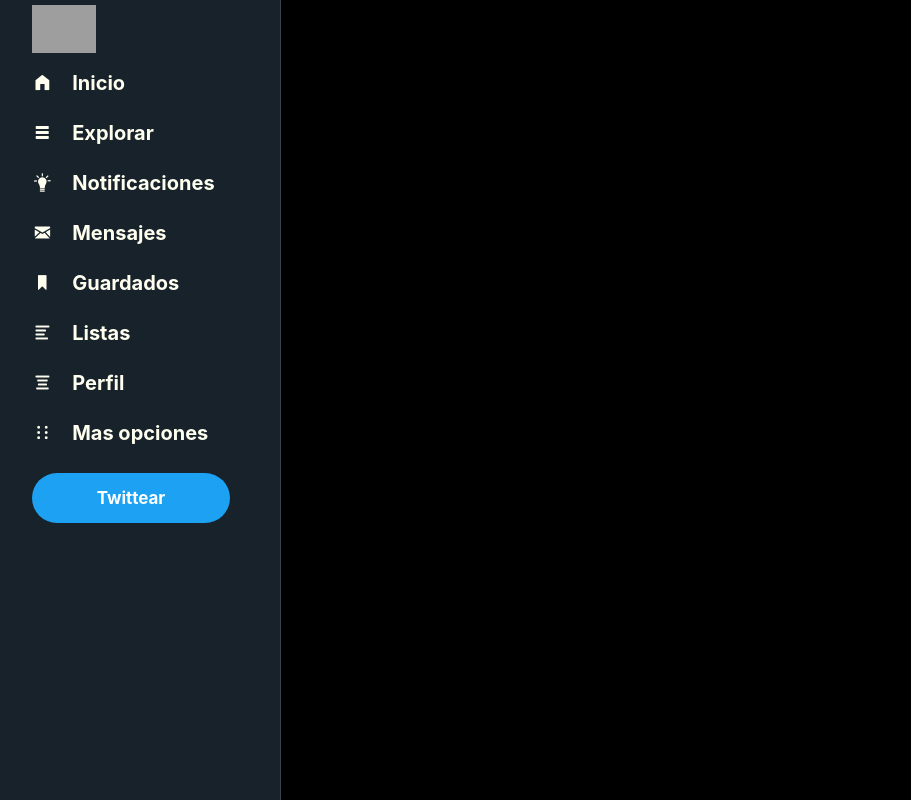
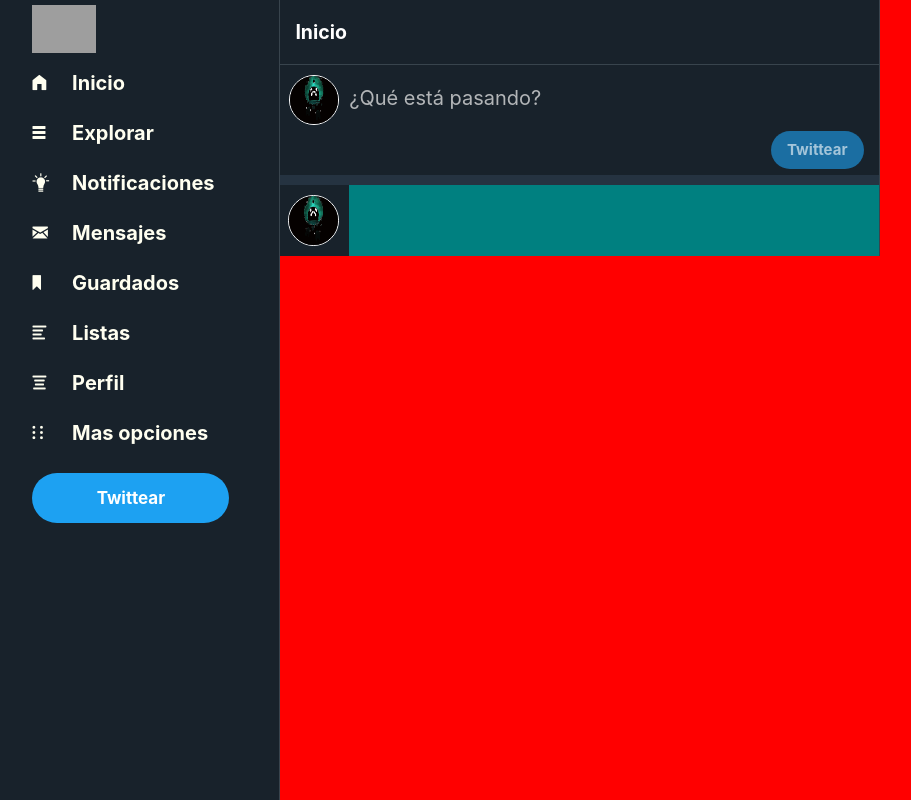
Before and after one commit to SdKray/repli-twitter, a React (Create React App) app: page / in a window 1280 px wide. Shown: the whole page, without its empty margins (2-913 px from the left). Built offline with nearby package versions, Linux system fonts and the light colour scheme; grey boxes are pictures that could not be loaded.

Commit message:
Se agrego el contenedor de noticias

```diff
--- a/src/App.css
+++ b/src/App.css
@@ -1,5 +1,5 @@
 .App {
-  text-align: center;
+	display: flex;
 }
 
 .App-logo {
--- a/src/App.js
+++ b/src/App.js
@@ -2,12 +2,16 @@
 import Menu from './components/Menu';
 //import Menuder from './components/Menuder';
 import './App.css';
-import MenuNav from './containers/MenuNav';
+import Noticias from './containers/Noticias';
+//import MenuNav from './containers/MenuNav';
 
 function App() {
 	return (
 		<div className='App'>
 			<Menu />
+			<div className='prueba'>
+				<Noticias />
+			</div>
 		</div>
 	);
 }
--- /dev/null
+++ b/src/components/Inicio.jsx
@@ -0,0 +1,16 @@
+import React from 'react';
+
+export default function Inicio() {
+	return (
+		<div className='ciplef'>
+			<div className=''>
+				<h2>
+					<span>Inicio</span>
+				</h2>
+			</div>
+			<div className=''>
+				<i></i>
+			</div>
+		</div>
+	);
+}
--- /dev/null
+++ b/src/components/Twits.jsx
@@ -0,0 +1,17 @@
+import React from 'react';
+import Perfil from '../assets/img/perfil.jpg';
+
+export default function Twits({ User, Texto }) {
+	return (
+		<div className='cotwi'>
+			<div className='imgtwi'>
+				<img src={Perfil} alt='Perfil' />
+			</div>
+			<div className='cotwiText'>
+				<h4>{User}</h4>
+				<span>{Texto}</span>
+			</div>
+			<div className=''></div>
+		</div>
+	);
+}
--- /dev/null
+++ b/src/components/Twittear.jsx
@@ -0,0 +1,23 @@
+import React from 'react';
+import per from '../assets/img/perfil.jpg';
+
+export default function Twittear() {
+	return (
+		<div className='content'>
+			<div className='Twit'>
+				<div className='div1'>
+					<img src={per} alt='Perfil' />
+				</div>
+				<div className='div2'>
+					<span>¿Qué está pasando?</span>
+				</div>
+			</div>
+
+			<div className='div3'>
+				<div className='btn2'>
+					<a href='/'>Twittear</a>
+				</div>
+			</div>
+		</div>
+	);
+}
--- /dev/null
+++ b/src/containers/Buscar.jsx
@@ -0,0 +1,5 @@
+import React from 'react';
+
+export default function Buscar() {
+	return <div></div>;
+}
--- /dev/null
+++ b/src/containers/Noticias.jsx
@@ -0,0 +1,19 @@
+import React from 'react';
+import Inicio from '../components/Inicio';
+import Twittear from '../components/Twittear';
+import Twits from '../components/Twits';
+
+export default function Noticias() {
+	return (
+		<div className='container'>
+			<div className='ConIni'>
+				<Inicio />
+			</div>
+			<Twittear />
+			<div className='separador'></div>
+			<div className='twits'>
+				<Twits />
+			</div>
+		</div>
+	);
+}
--- a/src/style.css
+++ b/src/style.css
@@ -8,7 +8,7 @@
 	align-items: flex-end;
 }
 .container {
-	width: 100%;
+	width: 60%;
 }
 .containerNav {
 	margin-right: 50px;
@@ -59,7 +59,7 @@
 	margin-top: 20px;
 	display: flex;
 	background-color: #1da1f2;
-	border-radius: 100px;
+	border-radius: 9999px;
 	width: 100%;
 	height: 50px;
 }
@@ -73,3 +73,123 @@
 	text-decoration: none;
 	color: #ffffff;
 }
+.btn2 {
+	display: flex;
+	justify-content: center;
+	background-color: rgba(29, 161, 242, 0.6);
+	border-radius: 9999px;
+	width: 16%;
+	height: 86%;
+}
+.btn2 a {
+	display: flex;
+	width: 100%;
+	align-items: center;
+	justify-content: center;
+	font-size: 15px;
+	font-weight: bold;
+	text-decoration: none;
+	color: rgba(255, 255, 255, 0.6);
+}
+.prueba {
+	display: flex;
+	align-self: start;
+	width: 78%;
+	background-color: red;
+	height: 100vh;
+}
+.ConIni {
+	width: 100%;
+	display: flex;
+	align-items: center;
+	font-size: 13px;
+	height: 8%;
+	background-color: rgb(24, 34, 43);
+	color: #ffffff;
+	border-bottom: solid 1px rgb(56, 68, 77);
+	border-right: solid 1px rgb(56, 68, 77);
+}
+.ciplef {
+	display: flex;
+	padding-left: 15px;
+}
+.content {
+	height: 110px;
+	width: 100%;
+	background-color: rgb(24, 34, 43);
+	border-right: solid 1px rgb(56, 68, 77);
+}
+.Twit {
+	display: flex;
+	width: 100%;
+	height: 60%;
+}
+
+.Twit img {
+	margin-top: 10px;
+	width: 48px;
+	height: 48px;
+	border: solid 1px white;
+	border-radius: 9999px;
+}
+.TwiText {
+	display: flex;
+	align-items: center;
+}
+.div1 {
+	display: flex;
+	justify-content: flex-end;
+	width: 10%;
+	height: 100%;
+}
+.div2 {
+	color: rgba(244, 244, 244, 0.7);
+	font-size: 20px;
+	display: flex;
+	align-items: center;
+	margin-top: 10px;
+	margin-left: 10px;
+	width: 90%;
+	height: 70%;
+}
+.div3 {
+	display: flex;
+	flex-flow: row-reverse;
+	margin-right: 15px;
+	height: 40%;
+}
+.separador {
+	width: 100%;
+	height: 10px;
+	background-color: #253341;
+	border-right: solid 1px rgb(56, 68, 77);
+}
+.twits {
+	height: auto;
+}
+.cotwi {
+	display: flex;
+	height: 100%;
+	width: 100%;
+	background-color: rgb(24, 34, 43);
+	border-right: solid 1px rgb(56, 68, 77);
+}
+.cotwi img {
+	margin-top: 10px;
+	margin-bottom: 10px;
+	width: 49px;
+	height: 49px;
+	border: solid 1px white;
+	border-radius: 9999px;
+}
+.imgtwi {
+	display: flex;
+	justify-content: flex-end;
+	width: 10%;
+}
+.cotwiText {
+	width: 90%;
+
+	margin-left: 10px;
+	background-color: teal;
+}
```
Also changed, not shown: src/assets/img/perfil.jpg (added). Lines whose indentation alone changed are shown as unchanged.
